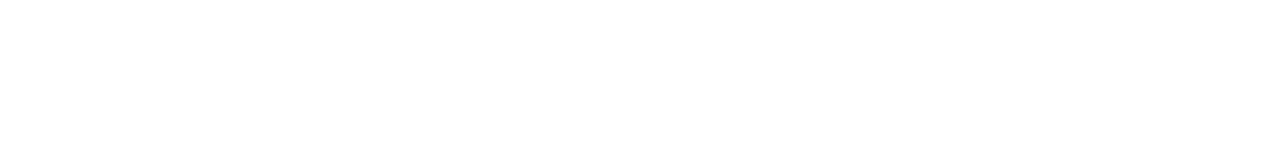
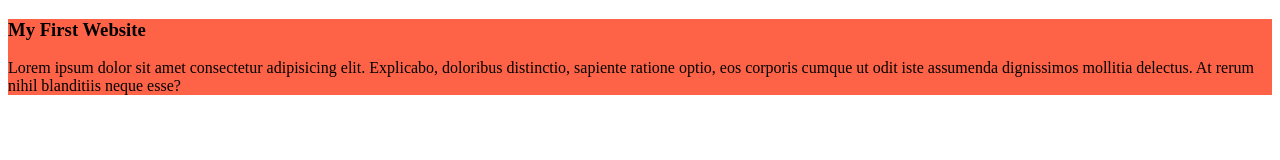
Before and after one commit to TanvirYestehad0096/my-first-simple-website, a plain HTML site: page index.html in a window 1280 px wide. Drawn offline with Linux system fonts and the light colour scheme.

Commit message:
added the first blog

```diff
--- a/index.html
+++ b/index.html
@@ -4,8 +4,16 @@
     <meta charset="UTF-8">
     <meta name="viewport" content="width=, initial-scale=1.0">
     <title>My Simple Website</title>
+    <link rel="stylesheet" href="styles/blog.css">
 </head>
 <body>
+    <div>
+        <h3>My First Website</h3>
+        <p>Lorem ipsum dolor sit amet consectetur adipisicing elit.
+            Explicabo, doloribus distinctio, sapiente ratione optio,
+             eos corporis cumque ut odit iste assumenda dignissimos mollitia delectus.
+             At rerum nihil blanditiis neque esse?</p>
+    </div>
 
 </body>
 </html>
--- /dev/null
+++ b/styles/blog.css
@@ -0,0 +1,4 @@
+div{
+    background-color: tomato;
+    padding: 10;
+}
```
